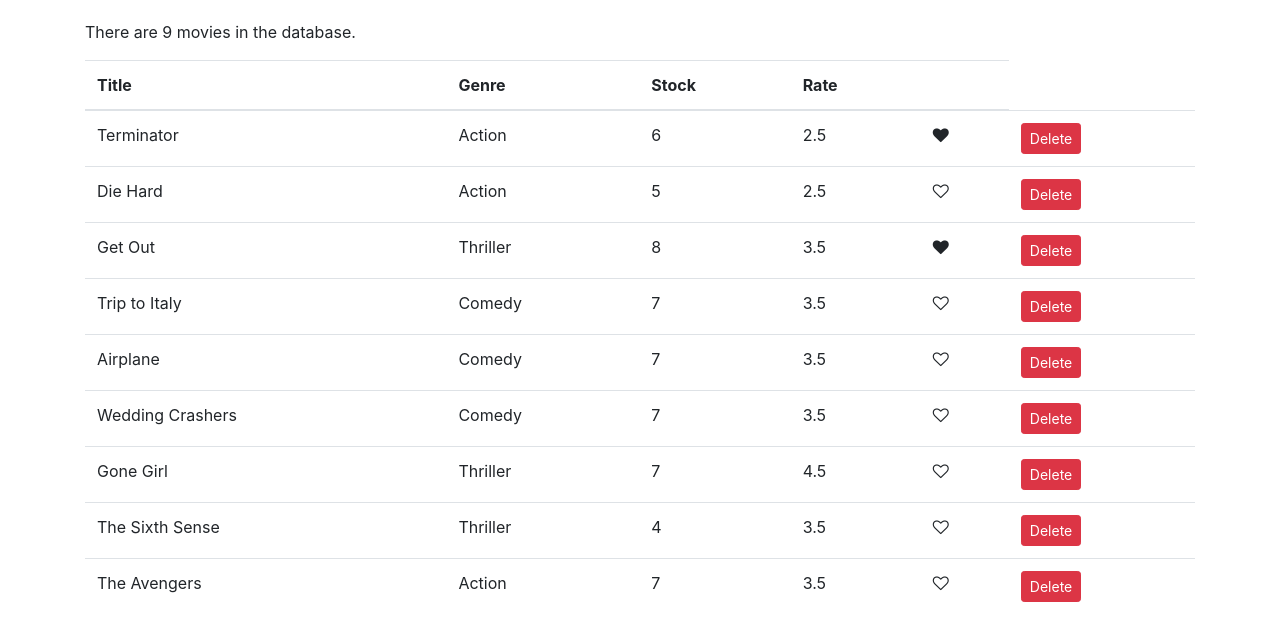
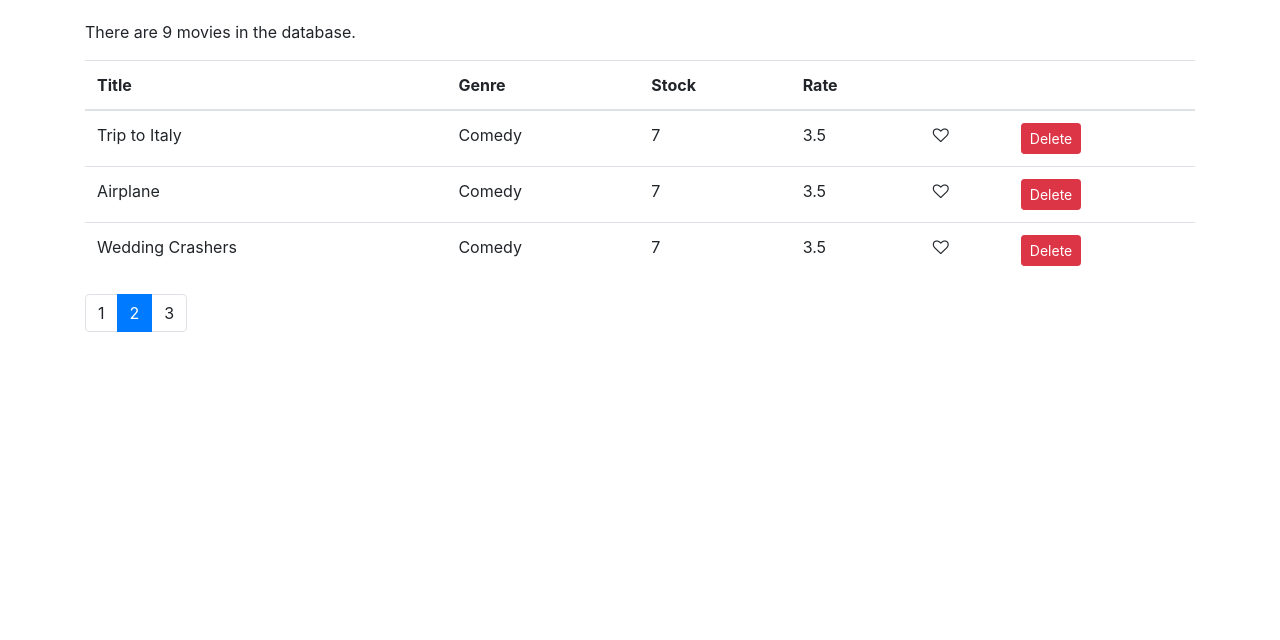
Before and after one commit to leninpaulino/vidly, a React (Create React App) app: page / in a window 1280 px wide. Shown: the top 640 px of the page. Built offline with nearby package versions, Linux system fonts and the light colour scheme.

Commit message:
Add pagination feature
These changes add a new Pagination component, which we are using inside our Movies component.
Also, this creates the new paginate util, which we use to paginate any generic array of items.

```diff
--- a/package.json
+++ b/package.json
@@ -5,6 +5,7 @@
   "dependencies": {
     "bootstrap": "^4.3.1",
     "font-awesome": "^4.7.0",
+    "lodash": "^4.17.15",
     "react": "^16.9.0",
     "react-dom": "^16.9.0",
     "react-scripts": "3.1.1"
--- /dev/null
+++ b/src/components/common/pagination.jsx
@@ -0,0 +1,29 @@
+import React from "react";
+import _ from "lodash";
+
+const Pagination = ({ itemsCount, pageSize, currentPage, onPageChange }) => {
+  const pagesCount = Math.ceil(itemsCount / pageSize);
+
+  if (pagesCount === 1) return null;
+
+  const pages = _.range(1, pagesCount + 1);
+
+  return (
+    <nav aria-label="Page navigation example">
+      <ul className="pagination">
+        {pages.map(page => (
+          <li
+            key={page}
+            className={page === currentPage ? "page-item active" : "page-item"}
+          >
+            <a className="page-link" onClick={() => onPageChange(page)}>
+              {page}
+            </a>
+          </li>
+        ))}
+      </ul>
+    </nav>
+  );
+};
+
+export default Pagination;
--- a/src/components/movies.jsx
+++ b/src/components/movies.jsx
@@ -1,10 +1,14 @@
 import React, { Component } from "react";
 import { getMovies } from "../services/fakeMovieService";
 import Like from "./common/like";
+import Pagination from "./common/pagination";
+import { paginate } from "../utils/paginate";
 
 class Movies extends Component {
   state = {
-    movies: getMovies()
+    movies: getMovies(),
+    pageSize: 3,
+    currentPage: 2
   };
 
   handleDelete = movie => {
@@ -19,9 +23,19 @@
     movies[index].liked = !movies[index].liked;
     this.setState({ movies });
   };
+
+  handlePageChange = page => {
+    this.setState({ currentPage: page });
+  };
+
   render() {
     const { length: count } = this.state.movies;
+    const { pageSize, currentPage, movies: allMovies } = this.state;
+
     if (count === 0) return <p>There are no movies in the database.</p>;
+
+    const movies = paginate(allMovies, currentPage, pageSize);
+
     return (
       <React.Fragment>
         <p>There are {count} movies in the database.</p>
@@ -33,10 +47,11 @@
               <th>Stock</th>
               <th>Rate</th>
               <th />
+              <th />
             </tr>
           </thead>
           <tbody>
-            {this.state.movies.map(movie => (
+            {movies.map(movie => (
               <tr key={movie._id}>
                 <td>{movie.title}</td>
                 <td>{movie.genre.name}</td>
@@ -60,6 +75,12 @@
             ))}
           </tbody>
         </table>
+        <Pagination
+          itemsCount={count}
+          pageSize={pageSize}
+          currentPage={currentPage}
+          onPageChange={this.handlePageChange}
+        />
       </React.Fragment>
     );
   }
--- /dev/null
+++ b/src/utils/paginate.js
@@ -0,0 +1,9 @@
+import _ from "lodash";
+
+export function paginate(items, pageNumber, pageSize) {
+  const startIndex = (pageNumber - 1) * pageSize;
+  return _(items)
+    .slice(startIndex)
+    .take(pageSize)
+    .value();
+}
```
